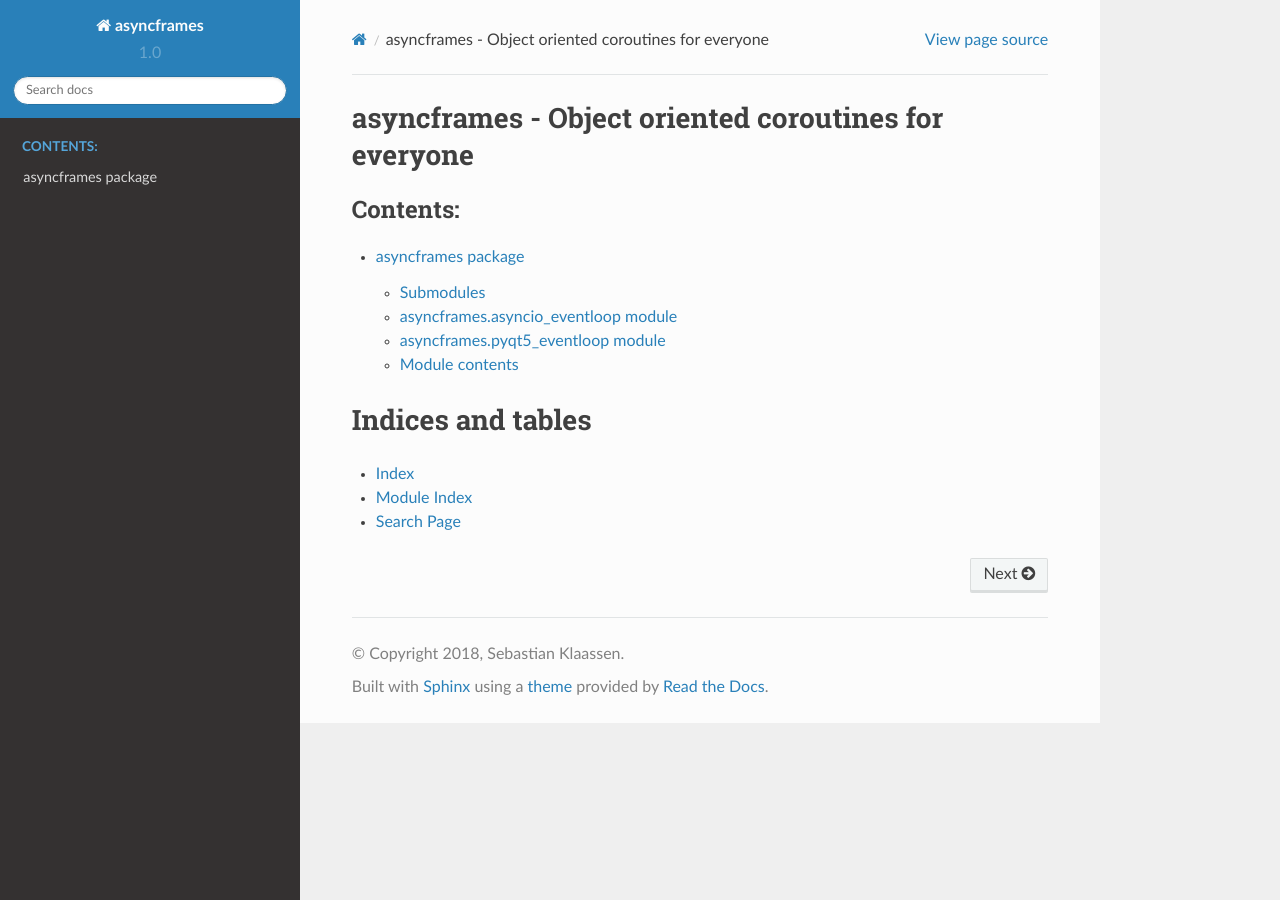
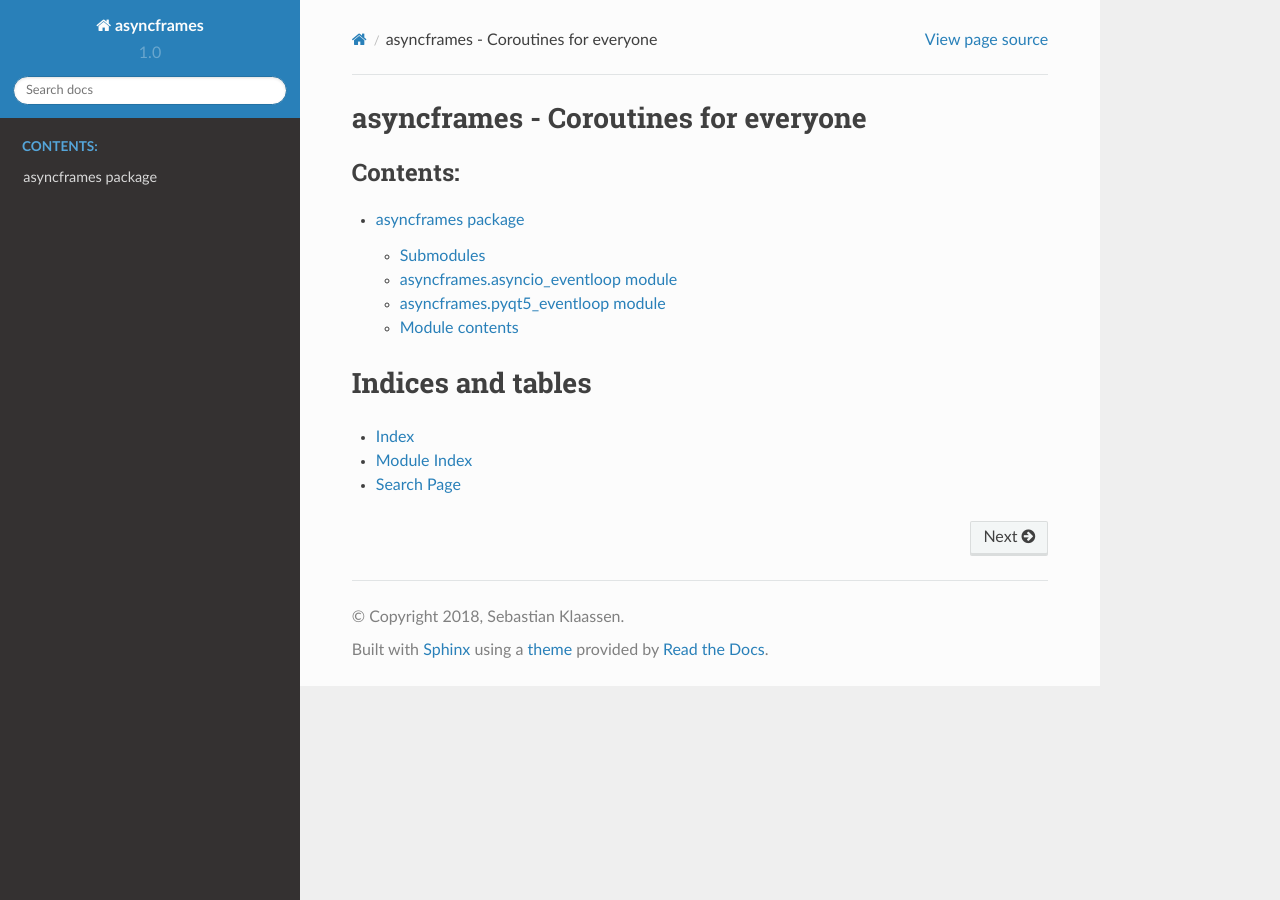
Before and after one commit to RcSepp/asyncframes, a Sphinx documentation site: the page built from docs/index.rst, in a window 1280 px wide. Built offline with Sphinx 7.4.7 and the Read the Docs theme 2.0.0, drawn with Linux system fonts in a browser that asks for light colours.

Commit message:
Changed project headline

```diff
--- a/README.rst
+++ b/README.rst
@@ -1,6 +1,6 @@
-=====================================================
-asyncframes - Object oriented coroutines for everyone
-=====================================================
+=====================================
+asyncframes - Coroutines for everyone
+=====================================
 
 .. image:: https://travis-ci.org/RcSepp/asyncframes.svg?branch=master
     :target: https://travis-ci.org/RcSepp/asyncframes
--- a/docs/index.rst
+++ b/docs/index.rst
@@ -3,8 +3,8 @@
    You can adapt this file completely to your liking, but it should at least
    contain the root `toctree` directive.
 
-asyncframes - Object oriented coroutines for everyone
-=====================================================
+asyncframes - Coroutines for everyone
+=====================================
 
 .. toctree::
    :maxdepth: 4
--- a/setup.py
+++ b/setup.py
@@ -16,7 +16,7 @@ setuptools.setup(
     name='asyncframes',
     packages=['asyncframes'],
     version=asyncframes.__version__,
-    description='Object oriented coroutines for everyone',
+    description='Coroutines for everyone',
     long_description=read('README.rst') + '\n\n' + read('CHANGES.rst'),
     author='Sebastian Klaassen',
     author_email='rcsepp@hotmail.com',
```
